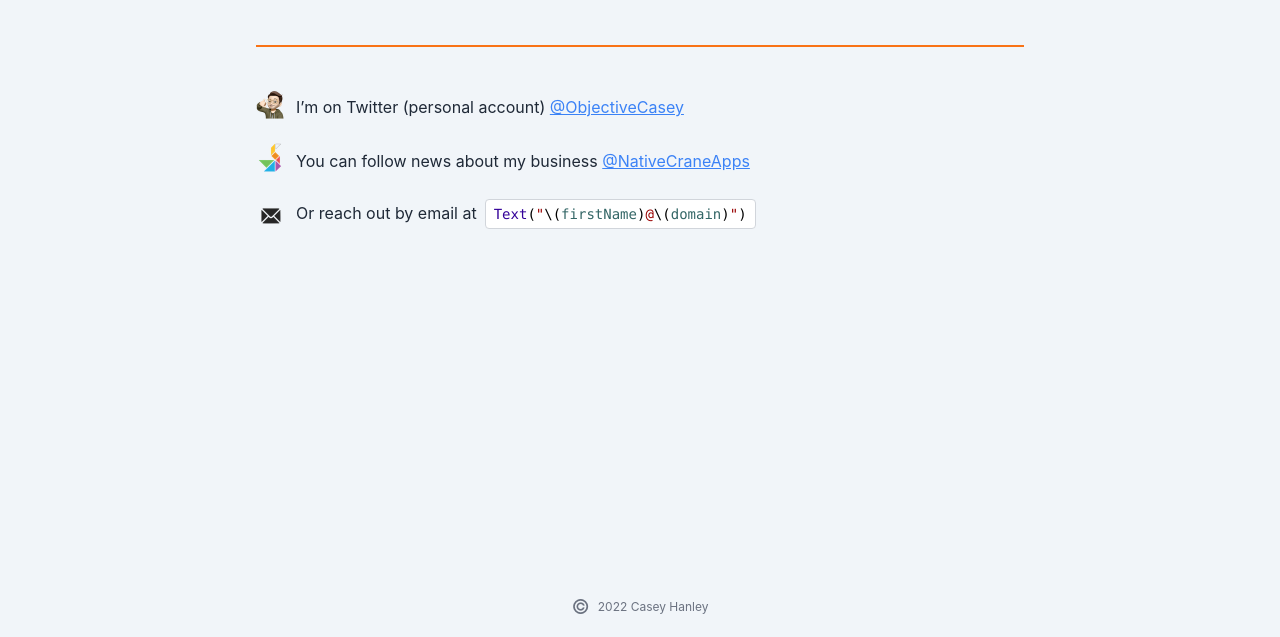
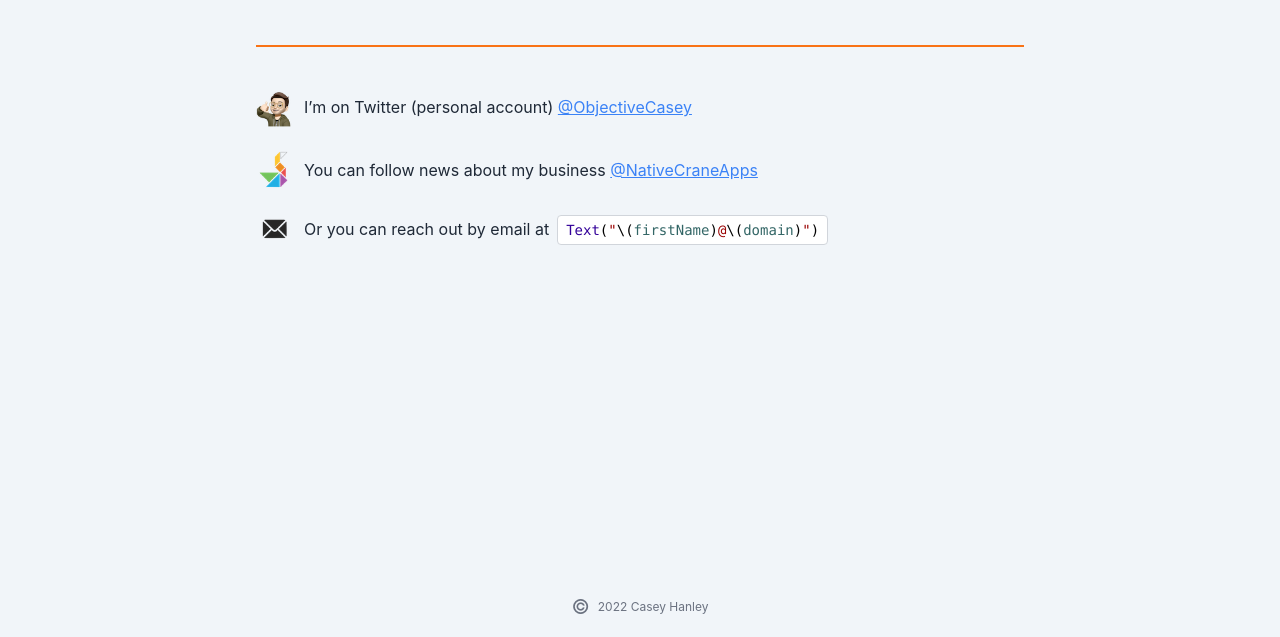
Before and after one commit to objective-casey/objective-casey.github.io, a plain HTML site: page contact.html in a window 1280 px wide. Shown: the part 163-800 px from the top of the page. Drawn offline with Linux system fonts and the light colour scheme.

Commit message:
Adjust Contact page

```diff
--- a/contact.html
+++ b/contact.html
@@ -44,19 +44,19 @@
         <hr class="mb-10 mt-8 sm:mt-10 border-orange-500" style="border-width: .1rem;" />
         <div class="text-left">
           <div class="space-y-10 sm:space-y-6 mb-8">
-            <div class="flex items-end gap-2">
-              <img src="memoji.png" class="w-12 sm:w-8 " />
+            <div class="flex items-center gap-2">
+              <img src="memoji.png" class="w-10 sm:w-8 md:w-10" />
               <p>I’m on Twitter (personal account) <a class="cursor-pointer text-blue-500 hover:text-blue-600 dark:text-blue-400 dark:hover:text-blue-500 underline" href="http://twitter.com/ObjectiveCasey">@ObjectiveCasey</a></p>
             </div>
-            <div class="flex items-end gap-2">
-              <img src="nativecrane.png" class="w-12 sm:w-8 " />
+            <div class="flex items-center gap-2">
+              <img src="nativecrane.png" class="w-10 sm:w-8 md:w-10" />
               <p>You can follow news about my business <a class="cursor-pointer text-blue-500 hover:text-blue-600 dark:text-blue-400 dark:hover:text-blue-500 underline" href="http://twitter.com/NativeCraneApps">@NativeCraneApps</a></p>
             </div>
-            <div class="flex items-end gap-2">
-              <img src="mail-light.png" class="w-12 sm:w-8  block dark:hidden" />
-              <img src="mail-dark.png" class="w-12 sm:w-8  hidden dark:block" />
+            <div class="flex items-center gap-2">
+              <img src="mail-light.png" class="w-10 sm:w-8 md:w-10 block dark:hidden" />
+              <img src="mail-dark.png" class="w-10 sm:w-8 md:w-10 hidden dark:block" />
               <div class="sm:flex items-center gap-2 space-y-0.5">
-                <span>Or reach out by email at</span>
+                <span>Or you can reach out by email at</span>
                 <span class="font-mono py-1 px-2 text-xs md:text-sm rounded hidden dark:block border border-gray-600" style="background-color: #333333">
                   <span style="color: #CC99FF">Text</span><span style="color: white">(</span><span style="color: #FF6666">"</span><span style="color: white">\(</span><span style="color: #66CCCC">firstName</span><span style="color: white">)</span><span style="color: #FF6666">@</span><span style="color: white">\(</span><span style="color: #66CCCC">domain</span><span style="color: white">)</span><span style="color: #FF6666">"</span><span style="color: white">)</span>
                 </span>
```
Also changed, not shown: output.css.
